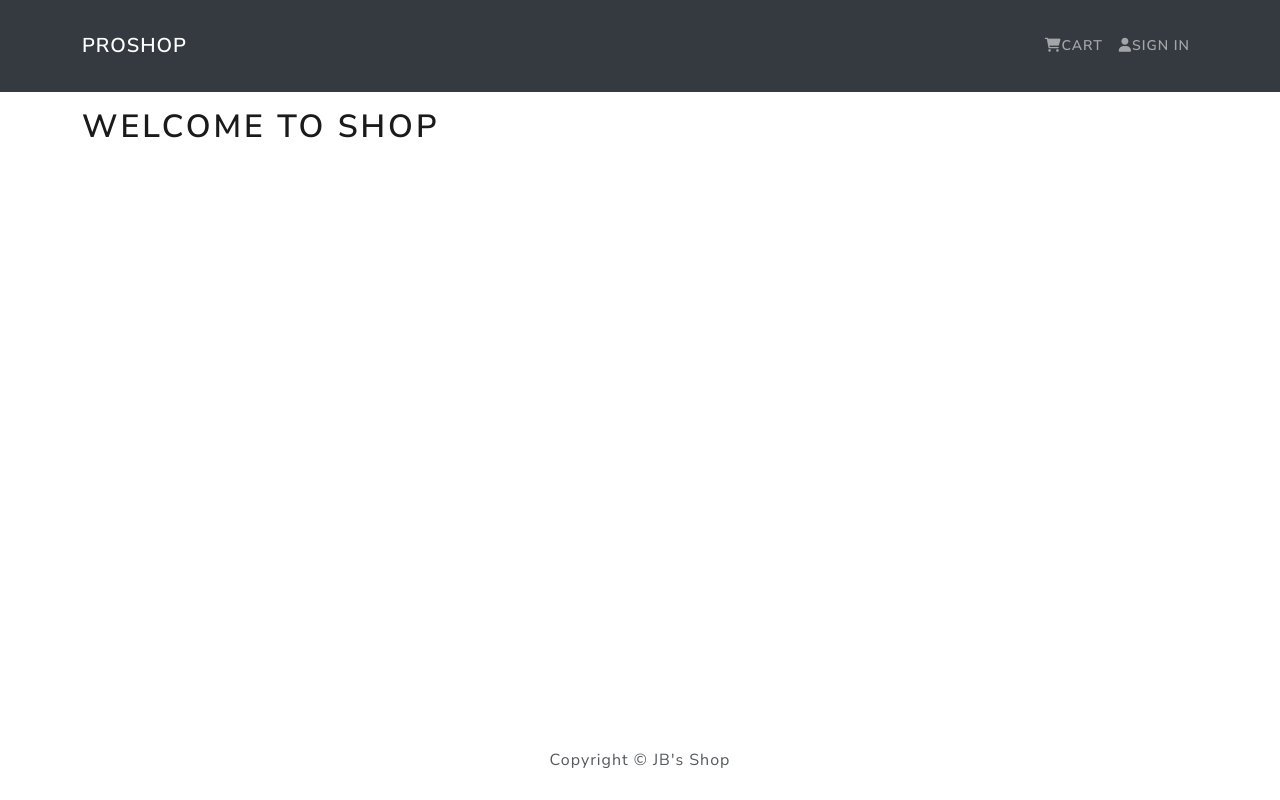
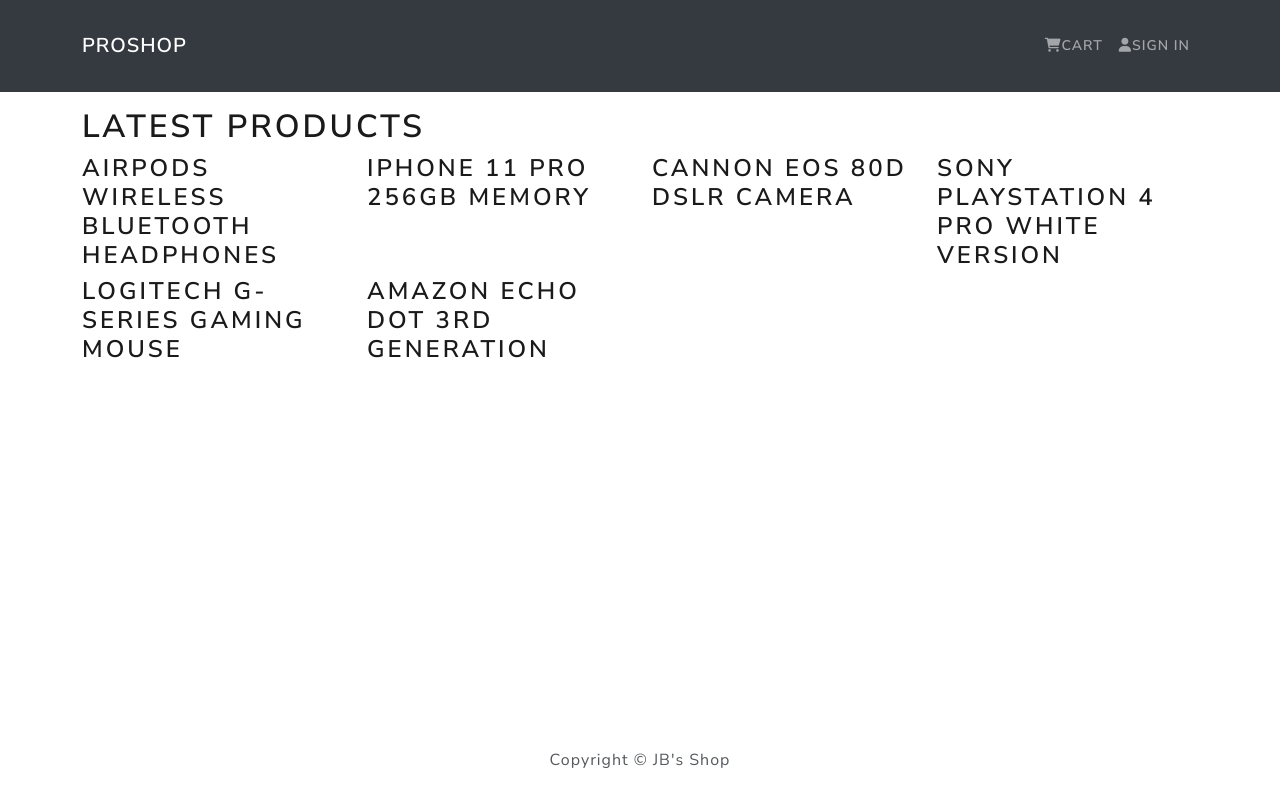
Before and after one commit to jbgaela/EcommerceAppFrontEnd, a React (Create React App) app: page / in a window 1280 px wide. Built offline with nearby package versions, Linux system fonts and the light colour scheme.

Commit message:
Added Homescreen

```diff
--- a/src/App.js
+++ b/src/App.js
@@ -2,6 +2,7 @@
 import { Container } from 'react-bootstrap'
 import Header from './components/Header'
 import Footer from './components/Footer'
+import HomeScreen from './components/screens/HomeScreen'
 
 const App = () => {
   return (
@@ -9,7 +10,7 @@
       <Header />
       <main className="py-3">
         <Container>
-          <h1>Welcome to shop</h1>
+          <HomeScreen />
         </Container>
       </main>
       <Footer />
--- /dev/null
+++ b/src/components/screens/HomeScreen.js
@@ -0,0 +1,20 @@
+import React from 'react'
+import { Row, Col } from 'react-bootstrap'
+import products from '../products'
+
+const HomeScreen = () => {
+  return (
+    <>
+      <h1>Latest Products</h1>
+      <Row>
+        {products.map((product) => (
+          <Col sm={12} md={6} lg={4} xl={3}>
+            <h3>{product.name}</h3>
+          </Col>
+        ))}
+      </Row>
+    </>
+  )
+}
+
+export default HomeScreen
```
Also changed, not shown: src/components/products.js (renamed from src/products.js).
